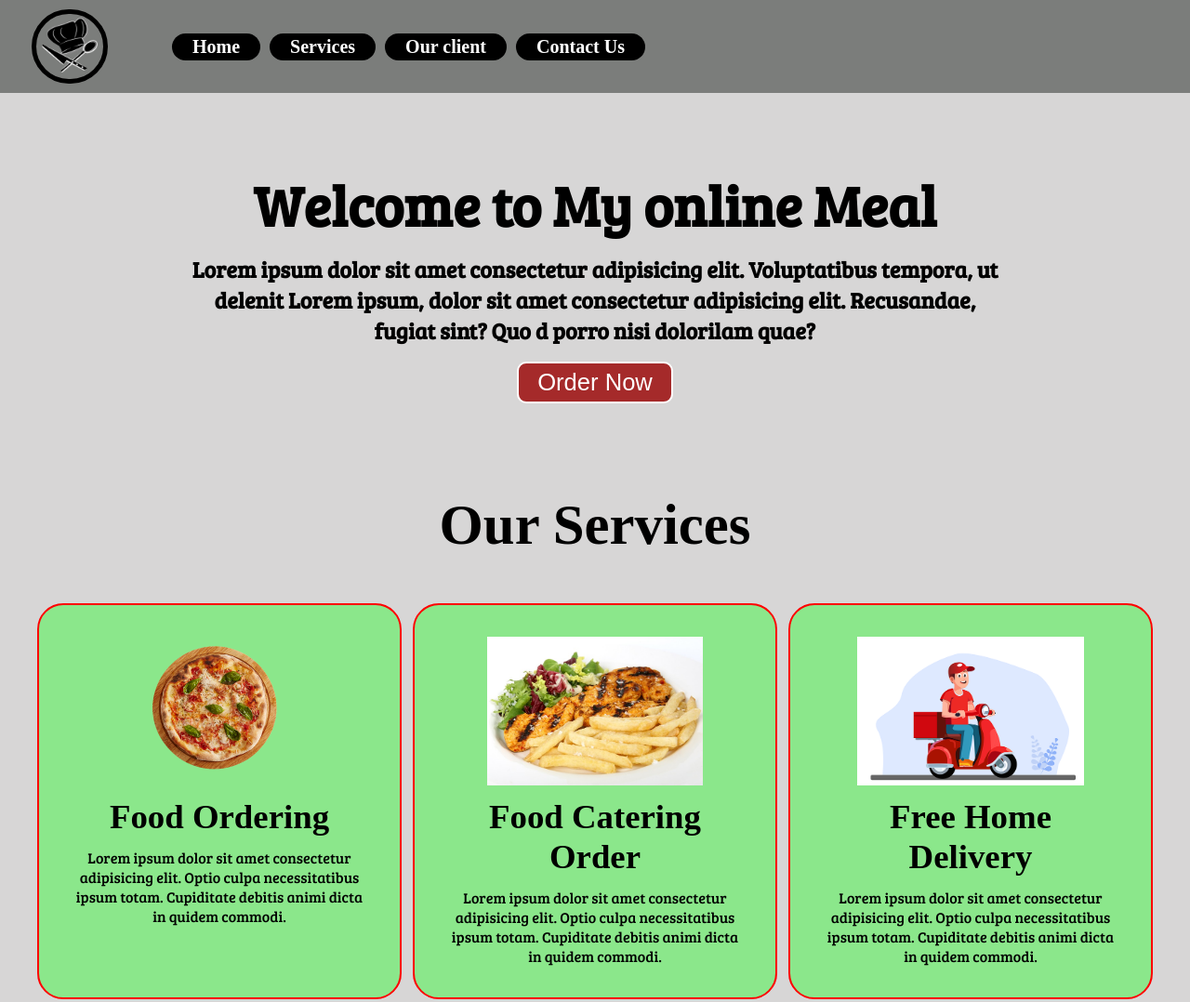
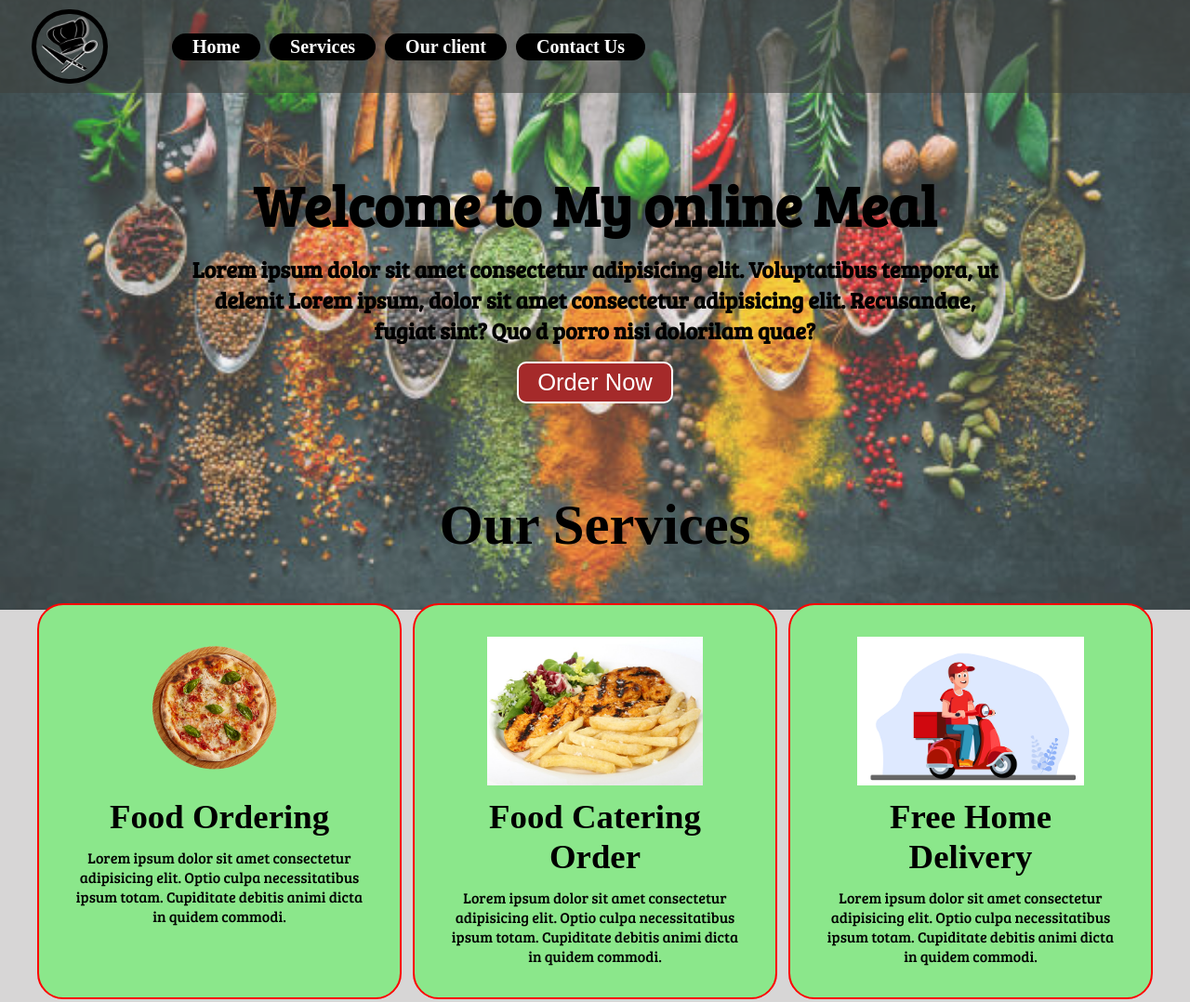
Before and after one commit to Kunalsharma1407/food-ordering-website, a plain HTML site: page index.html in a window 1280 px wide. Shown: the top 1078 px of the page at 93% size. Drawn offline with Linux system fonts and the light colour scheme; files whose address does not match are found by name; a web font is replaced by a local one.

Commit message:
Update style.css

```diff
--- a/style.css
+++ b/style.css
@@ -89,7 +89,7 @@ body{
 }
 #home::before {
   content: "";
-  background: url("../img/bg1.jpg") no-repeat center center/cover;
+  background: url("bg1.jpg") no-repeat center center/cover;
   position: absolute;
   top: 0px;
   left: 0px;
```
